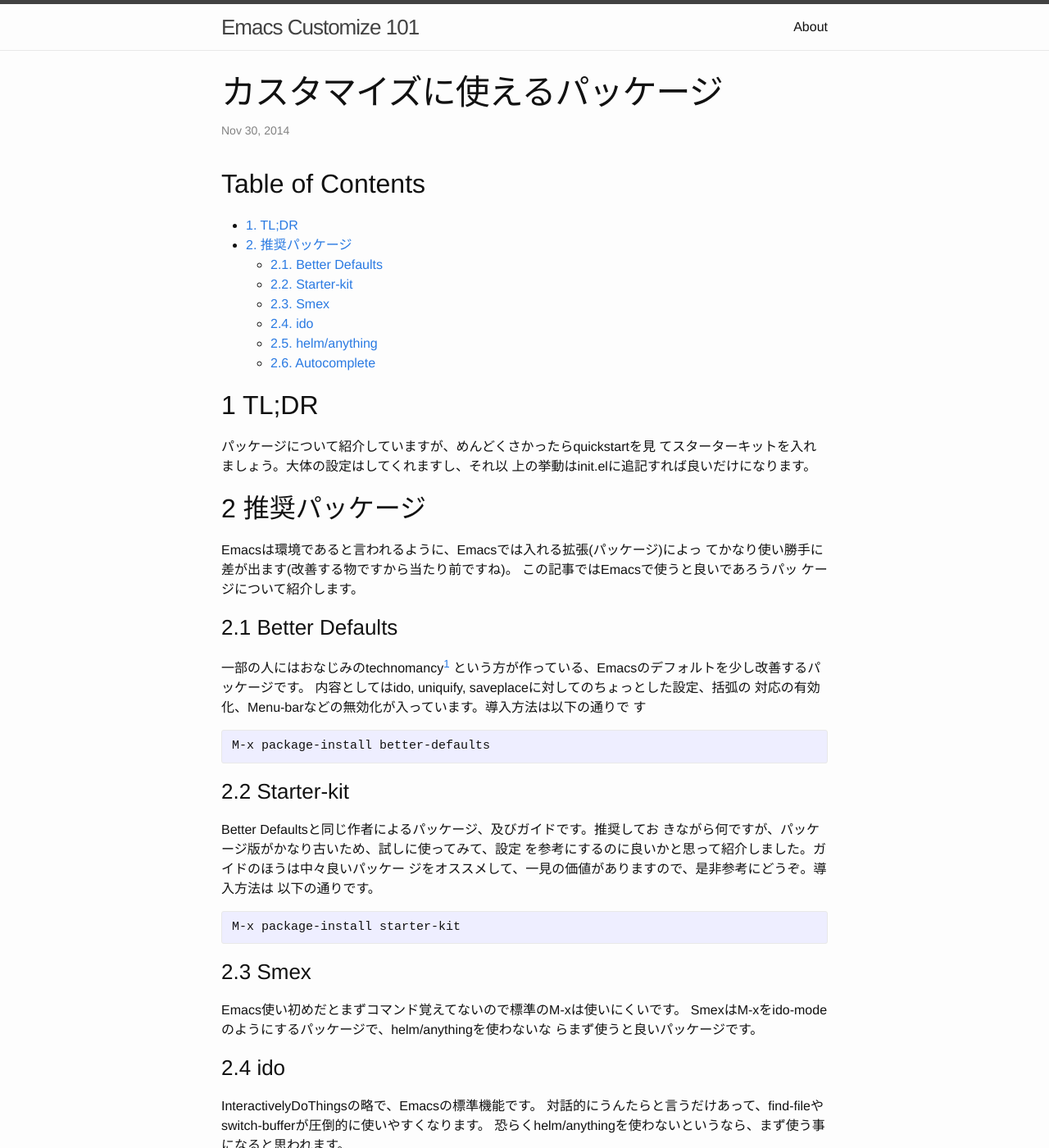
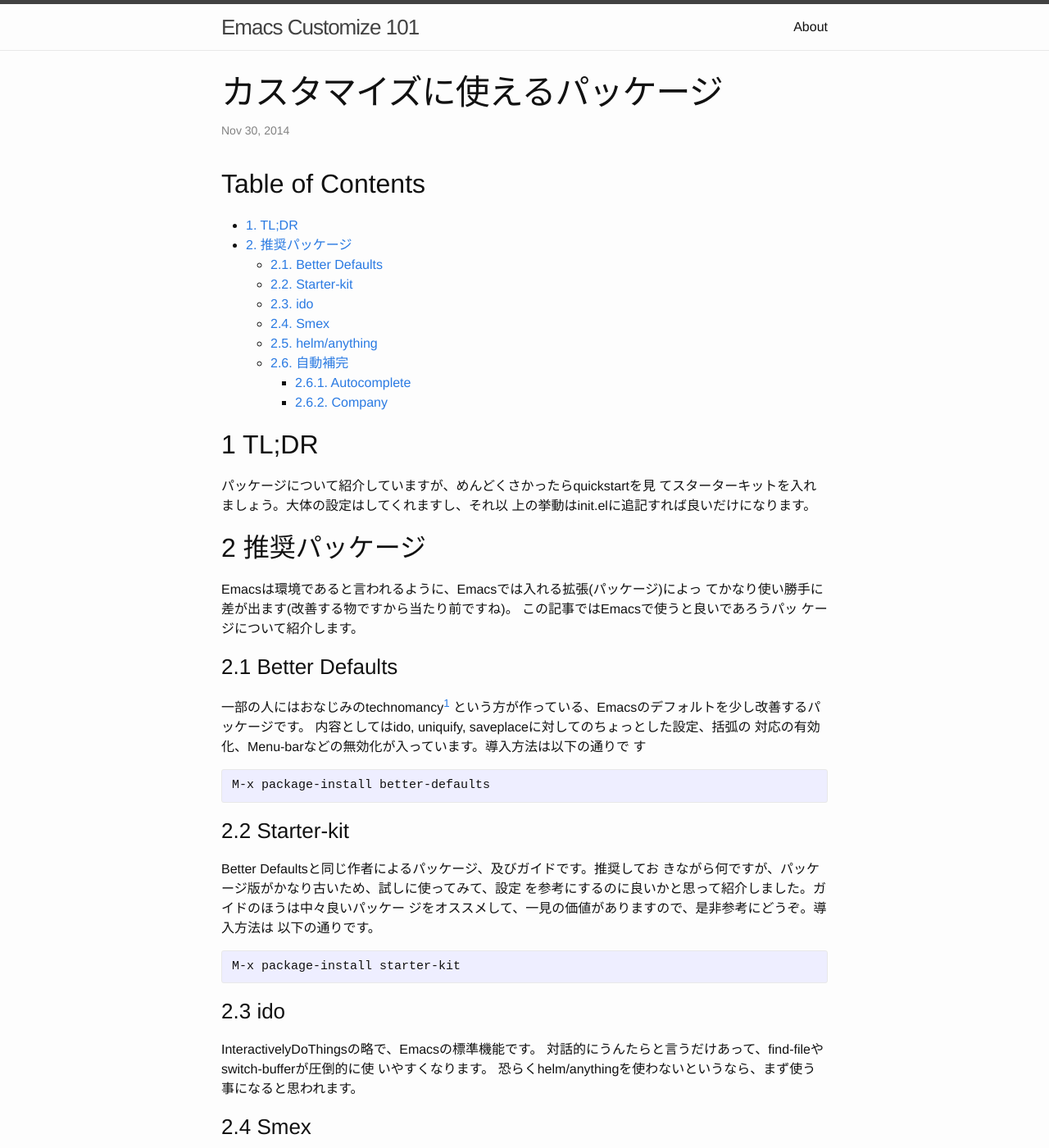
Before and after one commit to rizaudo/emacs-customize-101-jp, a Jekyll site: the page built from _posts/2014-11-30-package.html, in a window 1280 px wide and 1400 px high. Shown: the whole window at 82% size. Built offline with Jekyll 4.4.1, drawn with Linux system fonts in a browser that asks for light colours; some of the changed text lies outside the part shown.

Commit message:
update package

```diff
--- a/_posts/2014-11-30-package.html
+++ b/_posts/2014-11-30-package.html
@@ -15,10 +15,15 @@ comments:
 <ul>
 <li><a href="#sec-2-1">2.1. Better Defaults</a></li>
 <li><a href="#sec-2-2">2.2. Starter-kit</a></li>
-<li><a href="#sec-2-3">2.3. Smex</a></li>
-<li><a href="#sec-2-4">2.4. ido</a></li>
+<li><a href="#sec-2-3">2.3. ido</a></li>
+<li><a href="#sec-2-4">2.4. Smex</a></li>
 <li><a href="#sec-2-5">2.5. helm/anything</a></li>
-<li><a href="#sec-2-6">2.6. Autocomplete</a></li>
+<li><a href="#sec-2-6">2.6. 自動補完</a>
+<ul>
+<li><a href="#sec-2-6-1">2.6.1. Autocomplete</a></li>
+<li><a href="#sec-2-6-2">2.6.2. Company</a></li>
+</ul>
+</li>
 </ul>
 </li>
 </ul>
@@ -81,8 +86,20 @@ Better Defaultsと同じ作者によるパッケージ、及びガイドです
 </div>
 
 <div id="outline-container-sec-2-3" class="outline-3">
-<h3 id="sec-2-3"><span class="section-number-3">2.3</span> Smex</h3>
+<h3 id="sec-2-3"><span class="section-number-3">2.3</span> ido</h3>
 <div class="outline-text-3" id="text-2-3">
+<p>
+InteractivelyDoThingsの略で、Emacsの標準機能です。
+対話的にうんたらと言うだけあって、find-fileやswitch-bufferが圧倒的に使
+いやすくなります。
+恐らくhelm/anythingを使わないというなら、まず使う事になると思われます。
+</p>
+</div>
+</div>
+
+<div id="outline-container-sec-2-4" class="outline-3">
+<h3 id="sec-2-4"><span class="section-number-3">2.4</span> Smex</h3>
+<div class="outline-text-3" id="text-2-4">
 <p>
 Emacs使い初めだとまずコマンド覚えてないので標準のM-xは使いにくいです。
 SmexはM-xをido-modeのようにするパッケージで、helm/anythingを使わないな
@@ -91,17 +108,6 @@ SmexはM-xをido-modeのようにするパッケージで、helm/anythingを使
 </div>
 </div>
 
-
-<div id="outline-container-sec-2-4" class="outline-3">
-<h3 id="sec-2-4"><span class="section-number-3">2.4</span> ido</h3>
-<div class="outline-text-3" id="text-2-4">
-<p>
-InteractivelyDoThingsの略で、Emacsの標準機能です。
-対話的にうんたらと言うだけあって、find-fileやswitch-bufferが圧倒的に使いやすくなります。
-恐らくhelm/anythingを使わないというなら、まず使う事になると思われます。
-</p>
-</div>
-</div>
 <div id="outline-container-sec-2-5" class="outline-3">
 <h3 id="sec-2-5"><span class="section-number-3">2.5</span> helm/anything</h3>
 <div class="outline-text-3" id="text-2-5">
@@ -112,13 +118,28 @@ InteractivelyDoThingsの略で、Emacsの標準機能です。
 </div>
 
 <div id="outline-container-sec-2-6" class="outline-3">
-<h3 id="sec-2-6"><span class="section-number-3">2.6</span> Autocomplete</h3>
+<h3 id="sec-2-6"><span class="section-number-3">2.6</span> 自動補完</h3>
 <div class="outline-text-3" id="text-2-6">
+</div><div id="outline-container-sec-2-6-1" class="outline-4">
+<h4 id="sec-2-6-1"><span class="section-number-4">2.6.1</span> Autocomplete</h4>
+<div class="outline-text-4" id="text-2-6-1">
 <p>
 良く知られている、自動補完パッケージです。
 そのうち書くので、今はこの辺りを読んでみてください
 (<a href="http://cx4a.org/software/auto-complete/manual.ja.html">日本語マニュアル</a>)。
 </p>
+</div>
+</div>
+
+<div id="outline-container-sec-2-6-2" class="outline-4">
+<h4 id="sec-2-6-2"><span class="section-number-4">2.6.2</span> Company</h4>
+<div class="outline-text-4" id="text-2-6-2">
+<p>
+Autocompleteと同じような自動補完パッケージです。
+Autocompleteよりも昔からあったようなので、古いパッケージではCompanyし
+か対応していないものもあります
+</p>
+</div>
 </div>
 </div>
 </div>
```
Also changed, not shown: org/2014-11-30-package.org (+13 -6 lines).
